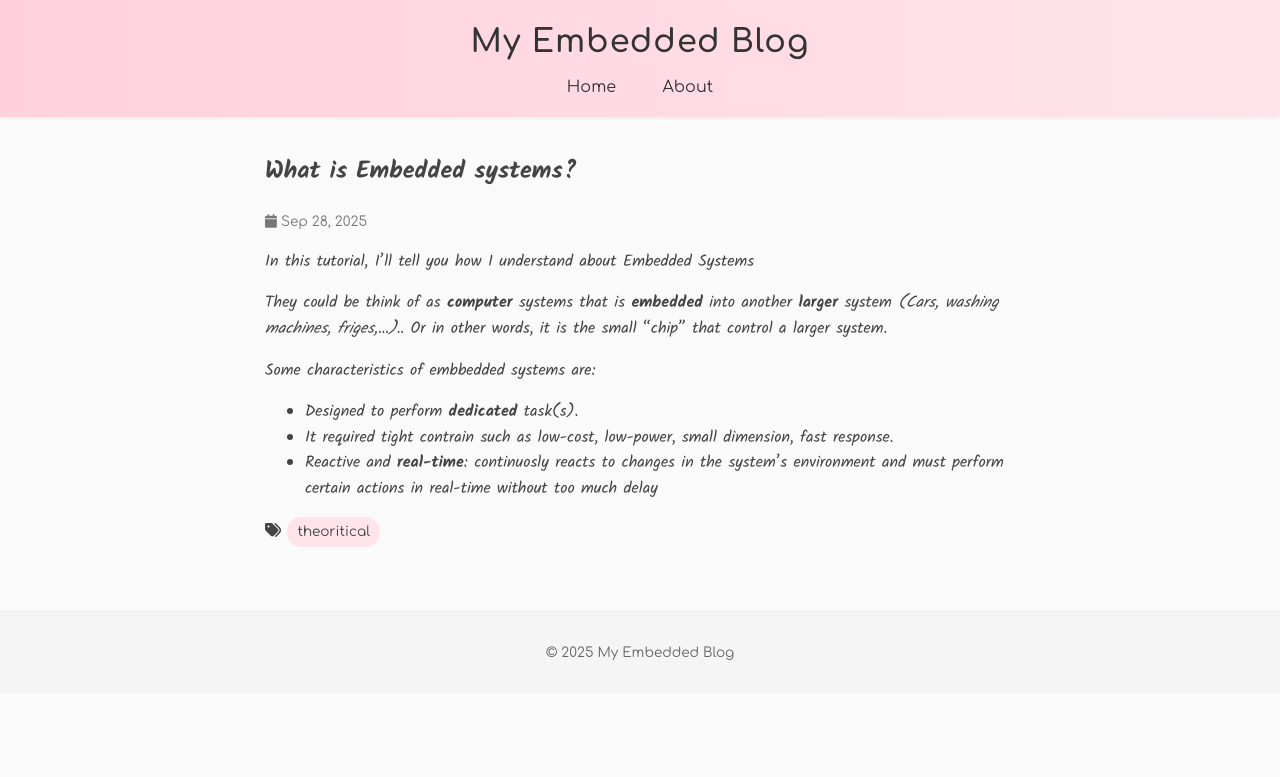
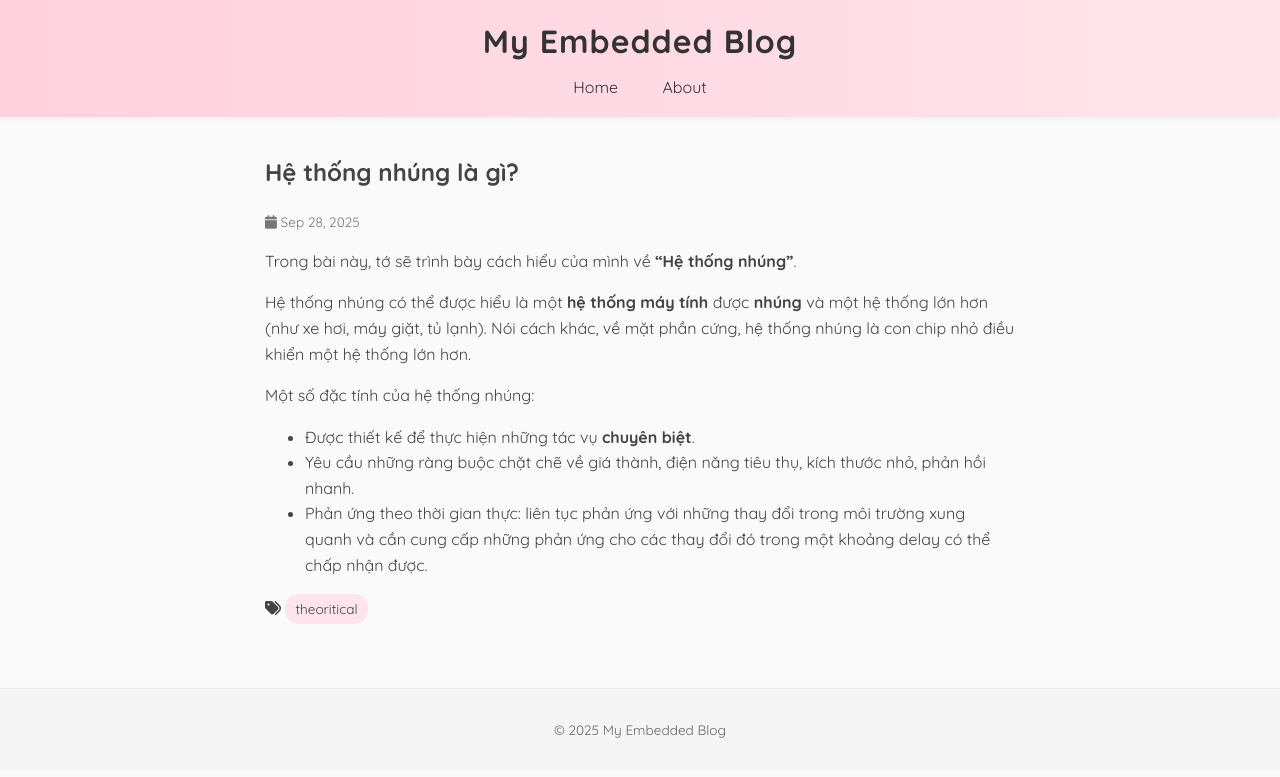
Before and after one commit to nhatvu-pham/nhatvu-pham.github.io, a Jekyll site: the page built from _posts/2025-09-28-ES.md, in a window 1280 px wide. Shown: the top 777 px of the page. Built offline with Jekyll 4.4.1, drawn with Linux system fonts in a browser that asks for light colours.

Commit message:
Update about

```diff
--- a/_posts/2025-09-28-ES.md
+++ b/_posts/2025-09-28-ES.md
@@ -1,15 +1,15 @@
 ---
 layout: post
-title: "What is Embedded systems?"
+title: "Hệ thống nhúng là gì?"
 date: 2025-09-28
 tags: [theoritical]
 ---
 
-In this tutorial, I'll tell you how I understand about Embedded Systems
+Trong bài này, tớ sẽ trình bày cách hiểu của mình về **"Hệ thống nhúng"**.
 
-They could be think of as **computer** systems that is **embedded** into another **larger** system *(Cars, washing machines, friges,…).*. Or in other words, it is the small "chip" that control a larger system.
+Hệ thống nhúng có thể được hiểu là một **hệ thống máy tính** được **nhúng** và một hệ thống lớn hơn (như xe hơi, máy giặt, tủ lạnh). Nói cách khác, về mặt phần cứng, hệ thống nhúng là con chip nhỏ điều khiển một hệ thống lớn hơn.
 
-Some characteristics of embbedded systems are:
-- Designed to perform **dedicated** task(s).
-- It required tight contrain such as low-cost, low-power, small dimension, fast response.
-- Reactive and **real-time**: continuosly reacts to changes in the system's environment and must perform certain actions in real-time without too much delay
+Một số đặc tính của hệ thống nhúng:
+- Được thiết kế để thực hiện những tác vụ **chuyên biệt**.
+- Yêu cầu những ràng buộc chặt chẽ về giá thành, điện năng tiêu thụ, kích thước nhỏ, phản hồi nhanh.
+- Phản ứng theo thời gian thực: liên tục phản ứng với những thay đổi trong môi trường xung quanh và cần cung cấp những phản ứng cho các thay đổi đó trong một khoảng delay có thể chấp nhận được.
--- a/assets/css/style.css
+++ b/assets/css/style.css
@@ -1,9 +1,9 @@
 /* Import Google Fonts */
-@import url('https://fonts.googleapis.com/css2?family=Comfortaa:wght@400;600&family=Kalam:wght@400;700&display=swap');
+@import url('https://fonts.googleapis.com/css2?family=Quicksand:wght@400;500;700&display=swap');
 
 /* Base */
 body {
-  font-family: 'Kalam', cursive;
+  font-family: 'Quicksand', sans-serif;
   margin: 0;
   padding: 0;
   background: #fafafa;
@@ -24,7 +24,7 @@ header h1 {
   margin: 0;
   font-size: 2rem;
   font-weight: 600;
-  font-family: 'Comfortaa', sans-serif; /* stylized heading */
+  font-family: 'Quicksand', sans-serif; /* stylized heading */
   letter-spacing: 1px;
 }
 
@@ -40,7 +40,7 @@ header nav a {
   padding: 6px 10px;
   border-radius: 8px;
   transition: background 0.2s, color 0.2s;
-  font-family: 'Comfortaa', sans-serif;
+  font-family: 'Quicksand', sans-serif;
 }
 
 header nav a:hover {
@@ -74,7 +74,7 @@ main {
   margin: 0;
   font-size: 1.5rem;
   color: #333;
-  font-family: 'Comfortaa', sans-serif;
+  font-family: 'Quicksand', sans-serif;
 }
 
 .post-card h2 a {
@@ -95,7 +95,7 @@ main {
 .meta {
   font-size: 0.85rem;
   color: #777;
-  font-family: 'Comfortaa', sans-serif;
+  font-family: 'Quicksand', sans-serif;
 }
 
 /* Tags */
@@ -108,7 +108,7 @@ main {
   border-radius: 14px;
   text-decoration: none;
   color: #444;
-  font-family: 'Comfortaa', sans-serif;
+  font-family: 'Quicksand', sans-serif;
   transition: background 0.2s;
 }
 
@@ -131,7 +131,7 @@ main {
 .about-card h2 {
   margin-bottom: 1rem;
   color: #333;
-  font-family: 'Comfortaa', sans-serif;
+  font-family: 'Quicksand', sans-serif;
 }
 
 .about-icons {
@@ -148,7 +148,7 @@ main {
 .tag-page h1 {
   text-align: center;
   margin-bottom: 1.2rem;
-  font-family: 'Comfortaa', sans-serif;
+  font-family: 'Quicksand', sans-serif;
 }
 
 .tag-list {
@@ -169,7 +169,7 @@ main {
   text-decoration: none;
   font-weight: 600;
   color: #333;
-  font-family: 'Comfortaa', sans-serif;
+  font-family: 'Quicksand', sans-serif;
 }
 
 .tag-list li a:hover {
@@ -185,5 +185,5 @@ footer {
   background: #f5f5f5;
   margin-top: 2rem;
   border-top: 1px solid #eee;
-  font-family: 'Comfortaa', sans-serif;
+  font-family: 'Quicksand', sans-serif;
 }
```
Also changed, not shown: about.md (+3 -4 lines).
